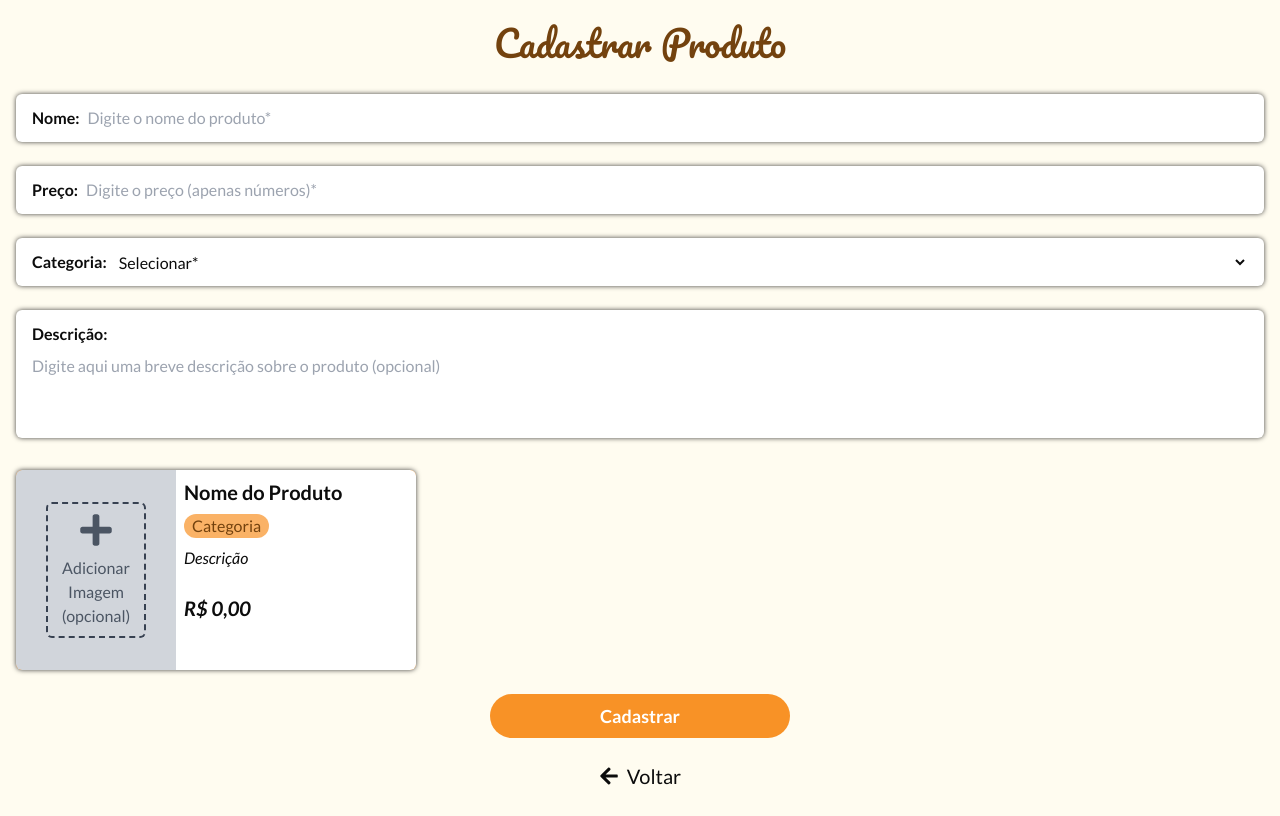
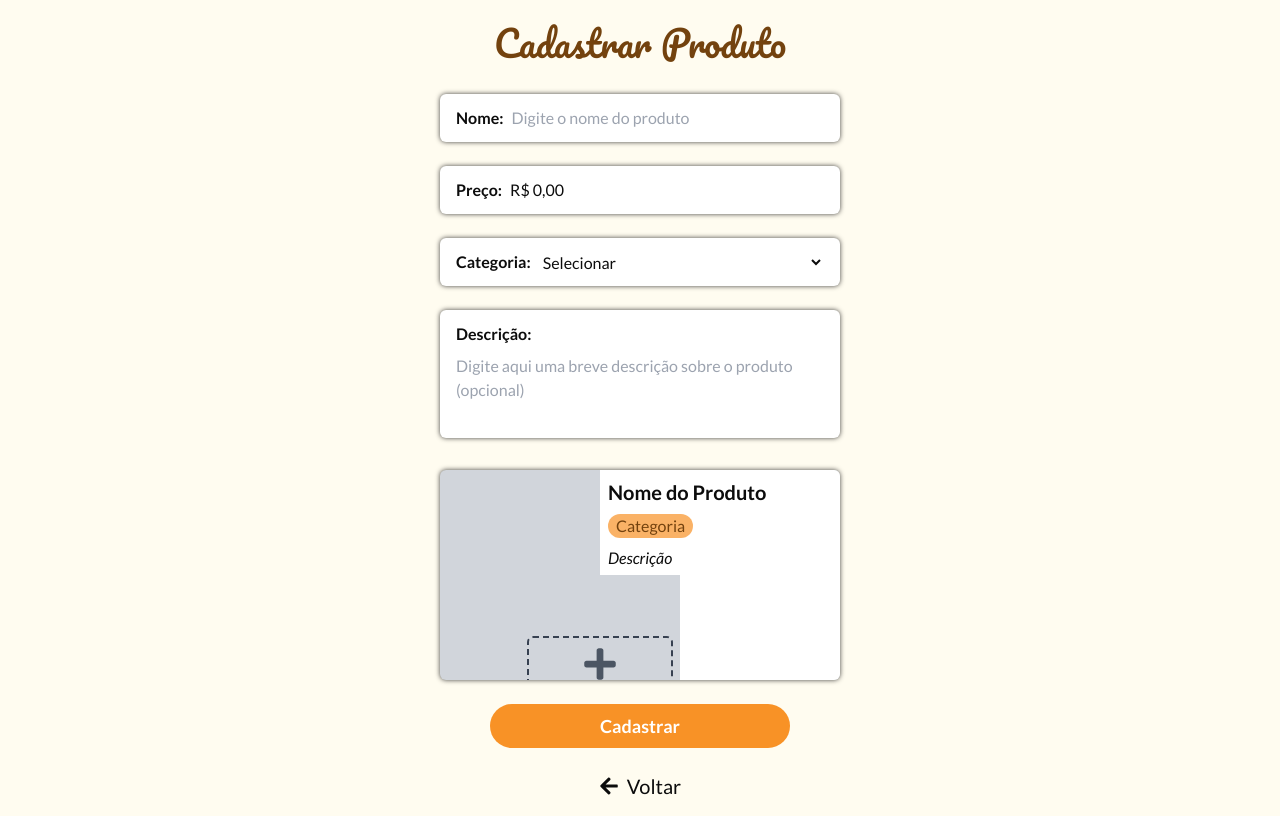
Before and after one commit to adejuniorr/Padaria-Web, a React (Vite) app in the folder frontend/: page /novo in a window 1280 px wide. Built offline with nearby package versions, Linux system fonts and the light colour scheme.

Commit message:
:recycle: [frontend] refact : image uploading and errors handle/validation

```diff
--- a/frontend/src/components/product-card/ProductCard.tsx
+++ b/frontend/src/components/product-card/ProductCard.tsx
@@ -1,34 +1,34 @@
-import { Category, Product } from "../../types/types"
+import { Category, ProductResponse } from "../../types/types"
 import ImageUploader from "./image-uploader/ImageUploader"
 
 type ProductCardProps = {
-  product: Product,
+  product: ProductResponse,
   categories: Category[],
   changing?: boolean,
-  imageUpload?: (imgURL: string) => void
+  onImageChange?: (file: File | null) => void; // Callback para manipular mudanças de imagem
 }
 
-export const ProductCard = ({ product, categories, changing, imageUpload }: ProductCardProps) => {
+export const ProductCard = ({ product, categories, changing, onImageChange }: ProductCardProps) => {
   return (
-    <div className='sm:w-[400px] min-h-[200px] bg-orange rounded-md overflow-hidden shadow-custom-01 flex items-center justify-between z-10'>
-      <div className='relative w-[40%] min-h-[200px]'>
-        <div className="flex items-center justify-center min-h-[200px]">
+    <div className='w-[72vw] md:max-w-[400px] lg:max-w-[290px]  xl:max-w-[400px] min-h-[210px] bg-gray-300 rounded-md overflow-hidden shadow-custom-01 flex z-10'>
+      <div className='relative w-[40%] flex items-center justify-center'>
+        <div className="flex items-center justify-center">
           {changing ? (
-            <ImageUploader uploadImageInForm={imageUpload!} />
-          ) : product.img ? (
-            <img src={product.img} alt={product.imgAlt} />
+            <ImageUploader onImageChange={onImageChange!} />
+          ) : product.imagem ? (
+            <img src={product.imagem} alt="Imagem meramente ilustrativa do produto" />
           ) : (
             <p className='text-4xl text-brown font-bold'>{product.nome[0]}</p>
           )}
         </div>
       </div>
-      <div className='w-[60%] min-h-[200px] bg-white p-2'>
+      <div className='w-[60%] bg-white p-2'>
         <p className='font-bold text-xl mb-2'>{product.nome}</p>
         <p className='flex items-center gap-1 rounded-full bg-orange text-brown bg-opacity-70 w-fit px-2 mb-2'>
           {categories.find((category) => category.name === product.categoria)?.icon}
           {product.categoria}
         </p>
-        <p className="break-words"><i>{product.descricao}</i></p>
+        <p className="break-words line-clamp-2"><i>{product.descricao}</i></p>
         <br />
         <p className='font-bold text-xl'>
           <i>R$ {product.preco.toLocaleString('pt-BR', { minimumFractionDigits: 2, maximumFractionDigits: 2 },)}</i>
--- a/frontend/src/components/product-card/image-uploader/ImageUploader.tsx
+++ b/frontend/src/components/product-card/image-uploader/ImageUploader.tsx
@@ -1,83 +1,65 @@
-import { useState, useRef } from "react"
+import React, { useState } from "react"
 import { FaEdit, FaPlus, FaTrash } from "react-icons/fa"
 
 type ImageUploaderProps = {
-  uploadImageInForm: (imgURL: string) => void
+  onImageChange: (file: File | null) => void; // Callback para passar a imagem para o formulário pai
 }
 
-const ImageUploader = ({ uploadImageInForm }: ImageUploaderProps) => {
+const ImageUploader = ({ onImageChange }: ImageUploaderProps) => {
   const [imgURL, setImgURL] = useState<string>("");
-  const inputFileRef = useRef<HTMLInputElement>(null);
 
-  const handleImageUpload = (e: React.MouseEvent<HTMLButtonElement, MouseEvent>) => {
-    e.preventDefault();
+  const uploadImageDisplay = (e: React.ChangeEvent<HTMLInputElement>) => {
+    const uploadedFile = e.target.files?.[0];
+    if (uploadedFile) {
+      const cachedURL = URL.createObjectURL(uploadedFile);
+      setImgURL(cachedURL);
+      onImageChange(uploadedFile); // Passa o arquivo para o pai
+    }
+  };
 
-    inputFileRef.current?.click();
-  }
-
-  const uploadImageDisplay = () => {
-    if (!inputFileRef.current?.files) return;
-
-    const uploadedFile = inputFileRef.current.files[0];
-    // const cashedURL = URL.createObjectURL(uploadedFile);
-
-    // setImgURL(cashedURL);
-    // uploadImageInForm(cashedURL);
-
-    const reader = new FileReader();
-
-    reader.onload = () => {
-      const base64ImgString = reader.result as string;
-      setImgURL(base64ImgString);
-      uploadImageInForm(base64ImgString);
-    }
-
-    reader.readAsDataURL(uploadedFile);
-  }
+  const handleImageDelete = () => {
+    setImgURL("");
+    onImageChange(null); // Remove o arquivo
+  };
 
   return (
-    <>
+    <div>
+      {imgURL && (
         <img
           src={imgURL}
           alt="Imagem do produto"
-        className={`${imgURL ? "block" : "hidden"} object-cover min-h-[200px] z-10`}
+          className="block object-cover min-h-[212px] z-10"
         />
-      <div className="absolute z-20 bottom-0 flex gap-4">
-        <button
-          type="button"
-          onClick={handleImageUpload}
-          className={`${imgURL ? "block" : "hidden"} bg-orange px-4 text-white text-lg rounded-t-md w-fit p-1 shadow-custom-01`}
-        >
+      )}
+      <div className="flex gap-4">
+        {imgURL && (
+          <>
+            <label htmlFor="image-input" className="bg-orange px-3 text-white text-lg rounded-t-md">
               <FaEdit />
-        </button>
-        <button
-          type="button"
-          onClick={() => setImgURL("")}
-          className={`${imgURL ? "block" : "hidden"} bg-orange px-4 text-white text-lg rounded-t-md w-fit p-1 shadow-custom-01`}
-        >
+            </label>
+            <button type="button" onClick={handleImageDelete} className="bg-orange px-3 text-white text-lg rounded-t-md">
               <FaTrash />
             </button>
+          </>
+        )}
       </div>
-      <div className='absolute bg-gray-300 text-gray-600 cursor-pointer flex flex-col items-center justify-center w-full h-full'>
-        <button
-          type="button"
-          onClick={handleImageUpload}
-          className="flex flex-col items-center gap-2 border-2 border-dashed border-gray-700 rounded-md p-2"
-        >
+      {!imgURL && (
+        <div className="absolute bg-gray-300 text-gray-600 cursor-pointer flex flex-col items-center justify-center w-full h-full">
+          <label htmlFor="image-input" className="flex flex-col items-center gap-2 border-2 border-dashed border-gray-700 rounded-md p-2">
             <FaPlus className="text-4xl" />
-          <span className="break-words w-[80px] text-center">Adicionar Imagem (opcional)</span>
-        </button>
+            <span>Adicionar Imagem</span>
             <input
+              id="image-input"
               type="file"
+              accept="image/*"
               hidden
-          ref={inputFileRef}
               onChange={uploadImageDisplay}
-          name="image-input"
-          id="image-input"
             />
+          </label>
         </div>
-    </>
-  )
-}
+      )}
+    </div>
+  );
+};
 
-export default ImageUploader
+export default ImageUploader;
--- a/frontend/src/components/register-product/RegisterProduct.tsx
+++ b/frontend/src/components/register-product/RegisterProduct.tsx
@@ -32,17 +32,32 @@ export default function RegisterProduct() {
     },
   ]
   const {
-    product,
+    onSubmit,
     price,
+    productRequest,
+    setProductRequest,
+    productResponse,
     handleNameChange,
+    handlePriceChange,
     handleCategoryChange,
-    handlePriceChange,
     handleDescriptionChange,
-    onSubmit,
   } = useContext(RegisterProductContext);
 
+  const onImageChange = (file: File | null) => {
+    if (file) {
+      setProductRequest({
+          ...productRequest,
+          imagem: file,
+        })
+      setValue("imagem", file);
+    } else {
+      setProductRequest({ ...productRequest, imagem: undefined });
+      setValue("imagem", null);
+    }
+  };
+
   return (
-    <div className='p-4 h-screen'>
+    <div className='p-4 h-screen flex flex-col items-center'>
       <h2 className='text-brown text-center mb-6 font-pacifico'>
         Cadastrar Produto
       </h2>
@@ -56,7 +71,7 @@ export default function RegisterProduct() {
           input={
             <input
               type="text"
-              placeholder='Digite o nome do produto*'
+              placeholder='Digite o nome do produto'
               {...register('nome')}
               onChangeCapture={handleNameChange}
               className='outline-none w-full'
@@ -69,7 +84,7 @@ export default function RegisterProduct() {
           input={
             <input
               type="text"
-              value={price === "0,00" ? "" : price}
+              value={price}
               placeholder='Digite o preço (apenas números)*'
               onChangeCapture={handlePriceChange}
               {...register('preco')}
@@ -86,7 +101,7 @@ export default function RegisterProduct() {
               onChangeCapture={handleCategoryChange}
               className='outline-none w-full cursor-pointer bg-white'
             >
-              <option value="Selecionar">Selecionar*</option>
+              <option value="Selecionar">Selecionar</option>
               <option value="Pães">Pães</option>
               <option value="Doces">Doces</option>
               <option value="Salgados">Salgados</option>
@@ -108,8 +123,14 @@ export default function RegisterProduct() {
           }
         />
         <div className='relative mt-2 w-full'>
-          <span className='lg:hidden font-pacifico text-xl bg-orange text-white rounded-t-lg px-4 py-1'>Prévia</span>
-          <ProductCard product={product} categories={categories} changing imageUpload={(imgURL: string) => setValue('img', imgURL)} />
+          <span className='lg:hidden font-pacifico text-xl bg-orange text-white rounded-t-lg px-4 py-1 relative -z-10 bottom-1'>Prévia</span>
+          <ProductCard
+            product={productResponse}
+            categories={categories}
+            changing
+            onImageChange={onImageChange}
+          />
+          <span>{errors.imagem && <i>{errors.imagem.message?.toString()}</i>}</span>
         </div>
         <Button type='submit'>
           Cadastrar
--- a/frontend/src/contexts/register-product-ctx/RegisterProductContext.tsx
+++ b/frontend/src/contexts/register-product-ctx/RegisterProductContext.tsx
@@ -1,28 +1,40 @@
 import { createContext } from 'react';
-import { Product } from '../../types/types';
+import { ProductRequest, ProductResponse } from '../../types/types';
+import { ProductForm } from '../../validation/productSchema';
 
 type RegisterProductContextProps = {
   price: string;
-  product: Product;
-  setProduct: (product: Product) => void;
+  productRequest: ProductRequest,
+  setProductRequest: (product: ProductRequest) => void,
+  productResponse: ProductResponse;
+  setProductResponse: (product: ProductResponse) => void;
   handleNameChange: (event: React.ChangeEvent<HTMLInputElement>) => void;
   handlePriceChange: (event: React.ChangeEvent<HTMLInputElement>) => void;
   handleCategoryChange: (event: React.ChangeEvent<HTMLSelectElement>) => void;
   handleDescriptionChange: (event: React.ChangeEvent<HTMLTextAreaElement>) => void;
-  onSubmit: (data: unknown) => void;
+  onSubmit: (data: ProductForm) => void;
 };
 
 export const RegisterProductContext = createContext<RegisterProductContextProps>({
   price: '0,00',
-  product: {
+  productRequest: {
+    id: 1,
+    nome: '',
+    preco: 0.00,
+    categoria: '',
+    descricao: '',
+    imagem: null,
+  },
+  setProductRequest: () => { },
+  productResponse: {
     id: 1,
     nome: 'Nome do Produto',
     preco: 0.00,
     categoria: 'Categoria',
     descricao: 'Descrição',
-    img: '',
+    imagem: undefined,
   },
-  setProduct: () => { },
+  setProductResponse: () => { },
   handleNameChange: () => { },
   handlePriceChange: () => { },
   handleCategoryChange: () => { },
--- a/frontend/src/contexts/register-product-ctx/RegisterProductProvider.tsx
+++ b/frontend/src/contexts/register-product-ctx/RegisterProductProvider.tsx
@@ -1,41 +1,81 @@
+import axios from "axios";
+import { useNavigate } from "react-router-dom";
 import { ReactNode, useState } from "react";
-import { useNavigate } from "react-router-dom";
-import { Product } from "../../types/types";
-import axios from "axios";
+import { ProductRequest, ProductResponse } from "../../types/types";
 import { RegisterProductContext } from "./RegisterProductContext";
+import { ProductForm } from "../../validation/productSchema";
 
 export const RegisterProductProvider = ({ children }: { children: ReactNode }) => {
-  const [price, setPrice] = useState<string>('0,00');
-  const [product, setProduct] = useState<Product>({
+  const [price, setPrice] = useState<string>('R$ 0,00');
+  const [productRequest, setProductRequest] = useState<ProductRequest>({
+    id: 1,
+    nome: '',
+    categoria: '',
+    descricao: '',
+    preco: 0.00,
+    imagem: null,
+  });
+  const [productResponse, setProductResponse] = useState<ProductResponse>({
     id: 1,
     nome: 'Nome do Produto',
     categoria: 'Categoria',
     descricao: 'Descrição',
     preco: 0.00,
+    imagem: undefined,
   });
   const navigate = useNavigate();
 
-  const onSubmit = async (data: unknown) => {
-    await axios.post('http://localhost:8000/api/produtos', data);
-    navigate('/');
+  const onSubmit = async (data: ProductForm) => {
+
+    const formData = new FormData();
+    formData.append("nome", data.nome);
+    formData.append("categoria", data.categoria);
+    formData.append("descricao", data.descricao || "");
+    formData.append("preco", data.preco.toString());
+
+    if (data.imagem instanceof File) {
+      formData.append("imagem", data.imagem);
+    }
+
+    try {
+      await axios.post(
+        "http://localhost:8000/api/produtos",
+        formData,
+        {
+          headers: {
+            "Content-Type": "multipart/form-data",
+          }
+        }
+      );
+
+      alert("Produto cadastrado com sucesso! Você será redirecionado para a página inicial.");
+      navigate('/');
+    } catch (error) {
+      if (axios.isAxiosError(error) && error.response?.status === 409) {
+        alert("Já existe um produto cadastrado com este nome");
+      } else {
+        alert("Ocorreu um erro ao cadastrar o produto.");
+        console.error("Erro ao enviar o produto:", error);
+      }
+    }
   };
 
   const handleNameChange = (event: React.ChangeEvent<HTMLInputElement>) => {
     const name = event.target.value;
 
     if (name === '') {
-      setProduct({ ...product, nome: 'Nome do Produto' });
+      setProductResponse({ ...productResponse, nome: 'Nome do Produto' });
       return;
     }
 
-    setProduct({ ...product, nome: name });
+    setProductResponse({ ...productResponse, nome: name });
   }
 
   const handlePriceChange = (event: React.ChangeEvent<HTMLInputElement>) => {
     const input = event.target.value.replace(/\D/g, '');
 
     if (!input) {
-      setPrice('0,00');
+      setPrice('R$ 0,00');
       return;
     }
 
@@ -46,42 +86,44 @@ export const RegisterProductProvider = ({ children }: { children: ReactNode }) =
       maximumFractionDigits: 2,
     });
 
-    setPrice(formattedValue);
-    setProduct({ ...product, preco: numericValue / 100 });
+    setPrice("R$ " + formattedValue);
+    setProductResponse({ ...productResponse, preco: numericValue / 100 });
   };
 
   const handleCategoryChange = (event: React.ChangeEvent<HTMLSelectElement>) => {
     const category = event.target.value;
 
     if (category === 'Selecionar') {
-      setProduct({ ...product, categoria: 'Categoria' });
+      setProductResponse({ ...productResponse, categoria: 'Categoria' });
       return;
     }
 
-    setProduct({ ...product, categoria: category });
+    setProductResponse({ ...productResponse, categoria: category });
   }
 
   const handleDescriptionChange = (event: React.ChangeEvent<HTMLTextAreaElement>) => {
     const description = event.target.value;
 
     if (description === '') {
-      setProduct({ ...product, descricao: 'Descrição' });
+      setProductResponse({ ...productResponse, descricao: 'Descrição' });
       return;
     }
 
-    setProduct({ ...product, descricao: description });
+    setProductResponse({ ...productResponse, descricao: description });
   }
 
   return (
     <RegisterProductContext.Provider value={{
-      product,
-      setProduct,
+      onSubmit,
       price,
+      productRequest,
+      setProductRequest,
+      productResponse,
+      setProductResponse,
       handleNameChange,
       handlePriceChange,
       handleCategoryChange,
       handleDescriptionChange,
-      onSubmit,
     }}>
       {children}
     </RegisterProductContext.Provider>
--- a/frontend/src/validation/productSchema.ts
+++ b/frontend/src/validation/productSchema.ts
@@ -1,15 +1,40 @@
-import { z } from "zod";
+import { z } from 'zod';
+
+const MAX_FILE_SIZE = 5000000;
+const ACCEPTED_IMAGE_TYPES = ['image/jpeg', 'image/jpg', 'image/png', 'image/webp', 'image/svg+xml'];
 
 export const productSchema = z.object({
-  nome: z.string().min(1, "O nome do produto deve ser informado"),
-  categoria: z.enum(['Pães', 'Doces', 'Salgados'], { errorMap: () => ({ message: 'Por favor, selecione uma categoria' }) }),
-  descricao: z.string().optional(),
+  nome: z
+    .string()
+    .min(1, 'O nome do produto deve ser informado'),
   preco: z
     .string()
-    .min(1, 'O preço do produto deve ser informado')
-    .max(6, 'O preço deve ser abaixo de R$ 1000,00')
-    .transform((val) => parseFloat(val.replace(',', '.'))),
-  img: z.string().optional(),
+    .max(9, 'O preço deve ser abaixo de R$ 1000,00')
+    .transform((val: string) => parseFloat(val.slice(3).replace(',', '.')))
+    .refine((val: number) => val > 0, 'O preço do produto deve ser maior que zero'),
+  categoria: z
+    .enum(
+      ['Pães', 'Doces', 'Salgados'],
+      { errorMap: () => (
+        { message: 'Por favor, selecione uma categoria' }
+      )}
+    ),
+  descricao: z
+    .string()
+    .optional()
+    .nullable(),
+  imagem: z
+    .instanceof(File)
+    .refine(
+      (file: File) => file?.size <= MAX_FILE_SIZE,
+      'O tamanho da imagem deve ser de até 5MB'
+    )
+    .refine(
+      (file: File) => ACCEPTED_IMAGE_TYPES.includes(file?.type),
+      'Apenas formatos .jpg, .jpeg, .png, .webp e .svg são aceitos'
+    )
+    .optional()
+    .nullable(),
 });
 
 export type ProductForm = z.infer<typeof productSchema>;
```
Also changed, not shown: frontend/src/components/product-stock/ProductStock.tsx (+4 -4 lines), frontend/src/types/types.ts (+11 -3 lines). Lines whose indentation alone changed are shown as unchanged.
